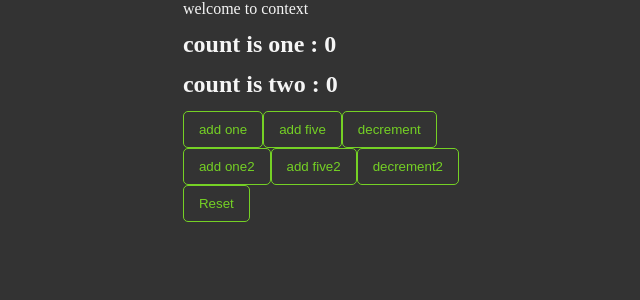
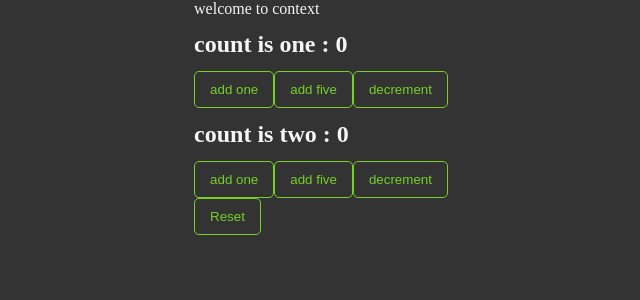
Before and after one commit to salarGholami/first-react-app, a React (Create React App) app: page / in a window 1280 px wide. Shown: the top 300 px of the page, without its empty margins (319-959 px from the left). Built offline with nearby package versions, Linux system fonts and the light colour scheme.

Commit message:
use multiple useReducer for state

```diff
--- a/src/comppnent/reducer/CountReducer.jsx
+++ b/src/comppnent/reducer/CountReducer.jsx
@@ -1,25 +1,16 @@
 import { useReducer } from "react";
 
-const initialState = {
-  firstCounter: 0,
-  secondCounter: 0,
-};
+const initialState = 0;
 
 const reducer = (state, action) => {
   console.log(state, action);
   switch (action.type) {
     case "addOne":
-      return { ...state, firstCounter: state.firstCounter + action.value };
+      return state + action.value;
     case "addFive":
-      return { ...state, firstCounter: state.firstCounter + action.value };
+      return state + action.value;
     case "decrement":
-      return { ...state, firstCounter: state.firstCounter - action.value };
-    case "addOne2":
-      return { ...state, secondCounter: state.secondCounter + action.value };
-    case "addFive2":
-      return { ...state, secondCounter: state.secondCounter + action.value };
-    case "decrement2":
-      return { ...state, secondCounter: state.secondCounter - action.value };
+      return state - action.value;
     case "reset":
       return initialState;
     default:
@@ -29,10 +20,10 @@ const reducer = (state, action) => {
 
 const CounterReducer = () => {
   const [count, dipatch] = useReducer(reducer, initialState);
+  const [countTwo, twodipatch] = useReducer(reducer, initialState);
   return (
     <div>
-      <h2>count is one : {count.firstCounter}</h2>
-      <h2>count is two : {count.secondCounter}</h2>
+      <h2>count is one : {count}</h2>
       <div>
         <button onClick={() => dipatch({ type: "addOne", value: 1 })}>
           add one
@@ -44,15 +35,16 @@ const CounterReducer = () => {
           decrement
         </button>
       </div>
+      <h2>count is two : {countTwo}</h2>
       <div>
-        <button onClick={() => dipatch({ type: "addOne2", value: 1 })}>
-          add one2
+        <button onClick={() => twodipatch({ type: "addOne", value: 1 })}>
+          add one
         </button>
-        <button onClick={() => dipatch({ type: "addFive2", value: 5 })}>
-          add five2
+        <button onClick={() => twodipatch({ type: "addFive", value: 5 })}>
+          add five
         </button>
-        <button onClick={() => dipatch({ type: "decrement2", value: 1 })}>
-          decrement2
+        <button onClick={() => twodipatch({ type: "decrement", value: 1 })}>
+          decrement
         </button>
       </div>
       <button onClick={() => dipatch({ type: "reset" })}>Reset</button>
```
